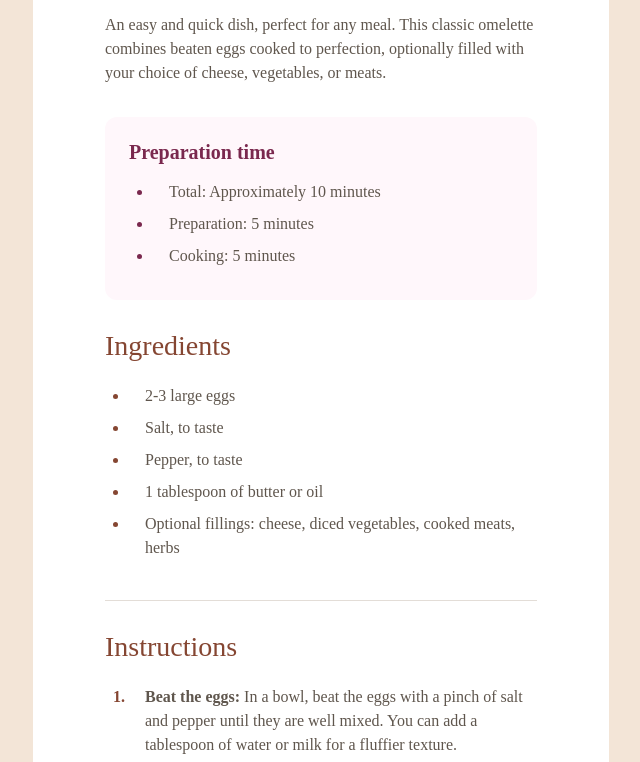
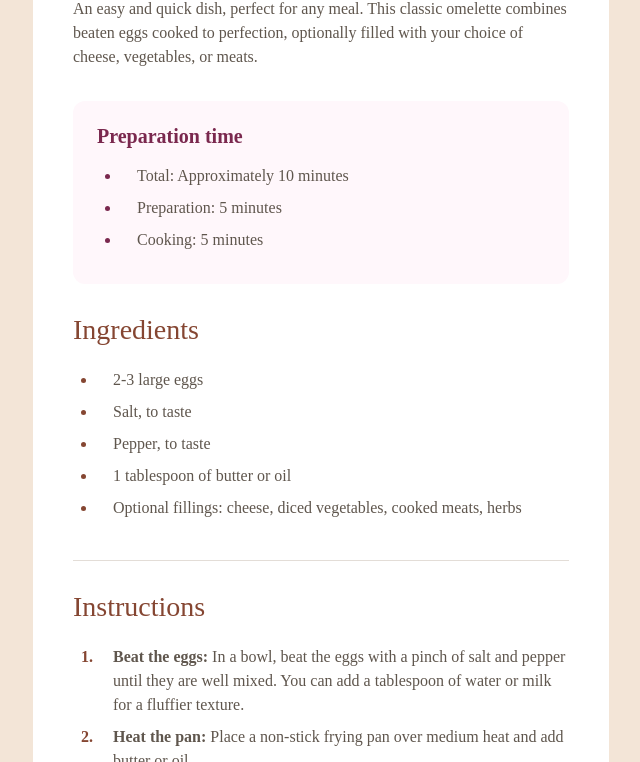
Before and after one commit to wdaz/recipe_page, a website: page src/index.html in a window 1280 px wide. Shown: the part 488-1250 px from the top of the page, without its empty margins (319-959 px from the left). Drawn offline with nearby package versions, Linux system fonts and the light colour scheme; files that its build step writes are made by us from their sources; files whose address does not match are found by name; a web font is replaced by a local one.

Commit message:
changed padding in container

```diff
--- a/src/scss/style.scss
+++ b/src/scss/style.scss
@@ -90,7 +90,6 @@ p {
     }
 
     &__header {
-
         & img {
             width: 100%;
             height: 100%;
@@ -103,6 +102,9 @@ p {
     }
     &__container {
         padding: 40px 32px;
+        @include desktop {
+            padding: 24px 0;
+        }
     }
 
     &__header {
```
